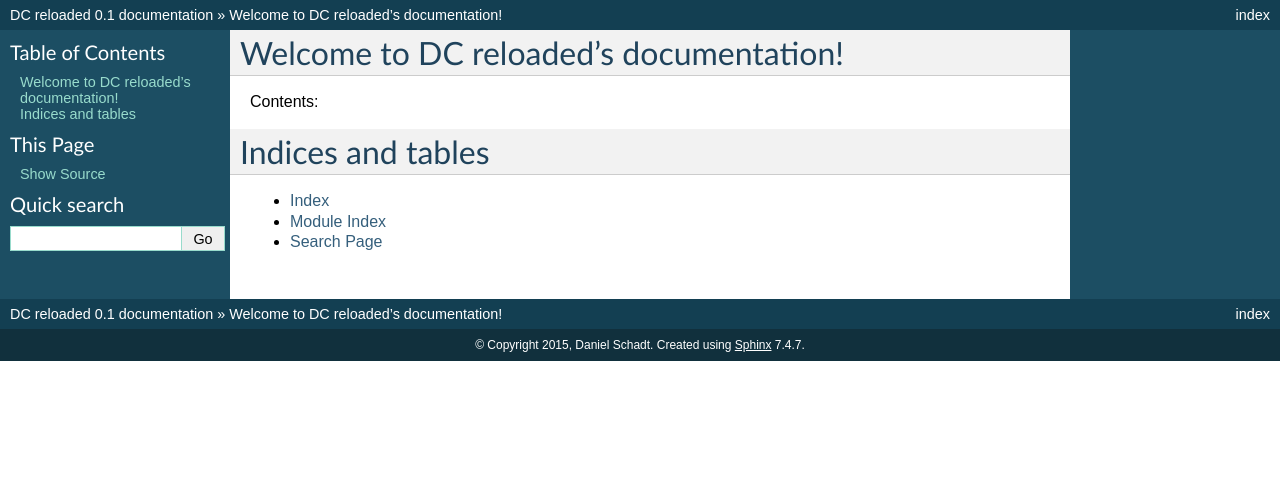
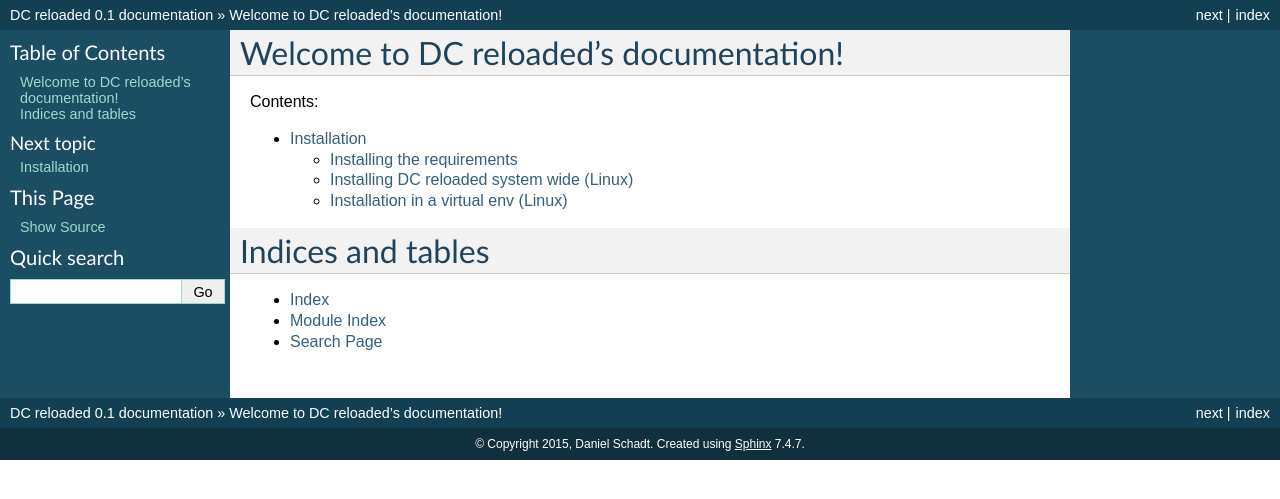
Before and after one commit to Kingdread/dc-reloaded, a Sphinx documentation site: the page built from doc/source/index.rst, in a window 1280 px wide. Shown: the top 499 px of the page. Built offline with Sphinx 7.4.7, drawn with Linux system fonts in a browser that asks for light colours; formulas are drawn with MathJax 3; some of the changed lines change nothing that is shown.

Commit message:
Added installation manual (Linux)

```diff
--- a/doc/source/index.rst
+++ b/doc/source/index.rst
@@ -11,6 +11,7 @@
 .. toctree::
    :maxdepth: 2
 
+   installation
 
 Indices and tables
 ==================
--- /dev/null
+++ b/doc/source/installation.rst
@@ -0,0 +1,116 @@
+Installation
+============
+
+DC reloaded ships with a ``setup.py``, allowing a comfortable installation. The
+program should work on any platform that supports Python and PyQt, which
+includes Linux, Windows and Mac.
+
+Installing the requirements
+---------------------------
+
+DC reloaded depends on merely two things:
+
+* `Python 3`_
+* `PyQt 5`_
+
+You should head to the project's homepage to get more instructions for your
+platform. Alternatively (if you are using Linux) you can consult your
+distributions manual, for example Arch Linux has Python in its
+repositories. Thus, on Arch, you can install Python with::
+
+    sudo pacman -S python
+
+Once you have made sure that every requirement is installed, you can proceed to
+install DC reloaded itself.
+
+.. _Python 3: https://www.python.org/
+.. _PyQt 5: http://www.riverbankcomputing.co.uk/software/pyqt/intro
+
+Installing DC reloaded system wide (Linux)
+------------------------------------------
+
+This is probably the easiest method, but also the one that could fuck up your
+system the most. It will put the library into the global Python library path
+and the start script into ``/usr/bin``.
+
+The downside to this approach is that it might introduce dependency issues,
+though the only dependency DC reloaded has is PyQt, so you should be
+fine. Still, you might run into problems if other projects have a module called
+``dc``, which will interfere with this one.
+
+The best practice therefore is to install it using virtual envs (see below),
+but since DC reloaded has such few requirements, it's probably okay to install
+it system wide (don't hang me please).
+
+In order to install DC reloaded you simply have to navigate to the source
+folder, e.g.::
+
+    $ git clone https://github.com/Kingdread/dc-reloaded.git
+    $ cd dc-reloaded
+
+and then run::
+
+    $ sudo python3 setup.py install
+
+DC reloaded can then be started by typing::
+
+    $ dc-reloaded
+
+Installation in a virtual env (Linux)
+-------------------------------------
+
+A `virtual env`_ provides a way to keep dependencies of a program bundled
+together and seperate of the global python installation or other virtual
+environments. Installing DC reloaded in such an environment is straightforward
+and prefered over the system wide installation if you want to keep your global
+libraries clean.
+
+I recommend reading the docs and taking a look at `virtualenvwrapper`_ if you
+want a more comfortable interface to virtual environments.
+
+First, we need to create the virtual environment in which we will install our
+environment (assuming you have your virtual envs at ``~/.PyEnvs/``)::
+
+    $ cd ~/.PyEnvs
+    $ virtualenv -p /usr/bin/python3 dc_reloaded
+
+Next, we need to copy the modules ``PyQt5`` and ``sip`` into our virtual env::
+
+    $ cp -r /usr/lib/python3.4/site-packages/PyQt5 dc_reloaded/lib/python3.4/site-packages
+    $ cp /usr/lib/python3.4/site-packages/sip.so dc_reloaded/lib/python3.4/site-packages
+
+.. note::
+
+   You need to specify your version of Python (e.g. python3.3) if you are
+   using a different version than 3.4
+
+Now we need to install DC reloaded::
+
+    $ cd ~/src/
+    $ git clone https://github.com/Kingdread/dc-reloaded.git
+    $ cd dc-reloaded
+    $ source ~/.PyEnvs/dc_reloaded/bin/activate
+    $ python setup.py install
+
+The ``source ...`` command will activate the virtual environment and the last
+command will finally install DC reloaded. You can leave the virtual env by
+using::
+
+    $ deactivate
+
+To start DC reloaded, you need to first activate the virtual env and then run
+``dc-reloaded``::
+
+    $ source ~/.PyEnvs/dc_reloaded/bin/activate
+    $ dc-reloaded
+
+You can automate this commands by using a small shell script:
+
+.. code-block:: bash
+
+    #!/usr/bin/sh
+    source ~/.PyEnvs/dc_reloaded/bin/activate
+    dc-reloaded
+
+.. _virtual env: https://virtualenv.pypa.io/en/latest/
+.. _virtualenvwrapper: http://virtualenvwrapper.readthedocs.org/en/latest/
```
